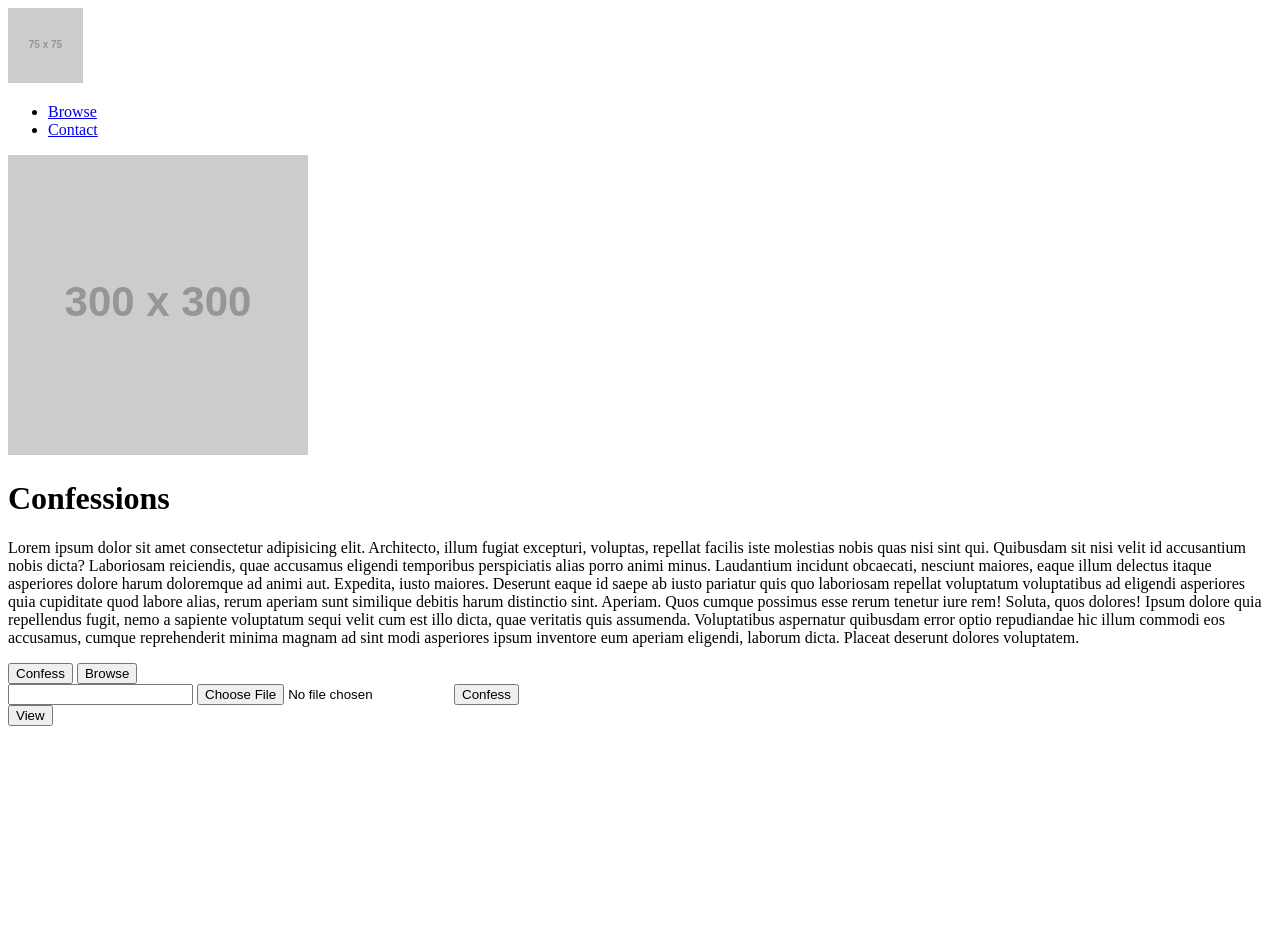
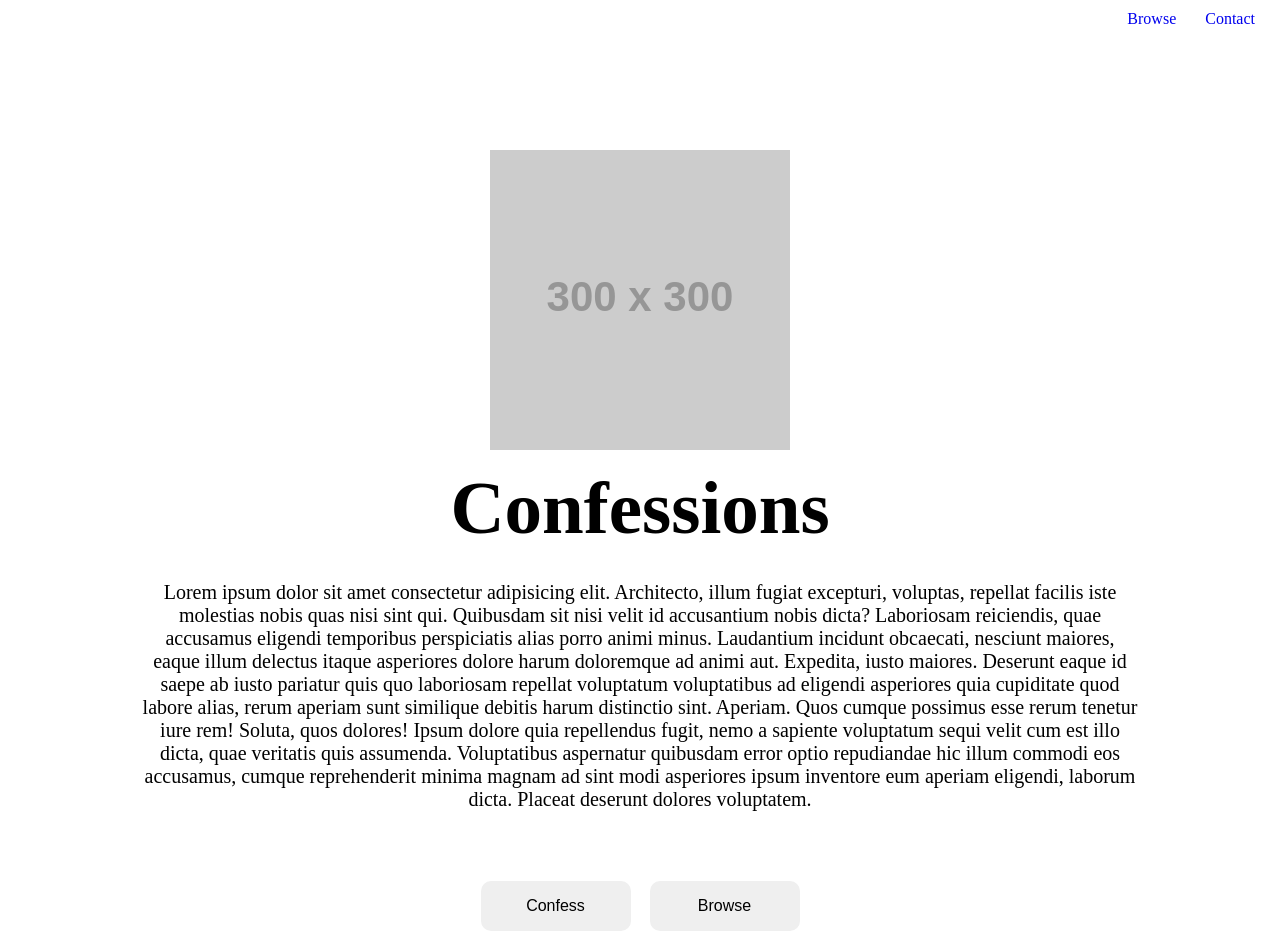
Before and after one commit to sylkylacole/confessions, a plain HTML site: page public/index.html in a window 1280 px wide. Before the commit the page ends 800 px from the top, so only its background shows below. Drawn offline with Linux system fonts and the light colour scheme; placeholder pictures from the web are drawn by us.

Commit message:
CSS positioning is completed for the index page

```diff
--- a/public/index.html
+++ b/public/index.html
@@ -5,9 +5,9 @@
     <meta name="viewport" content="width=device-width, initial-scale=1.0">
     <title>Confessions</title>
     <script src="script.js"></script>
+    <link rel="stylesheet" href="css/main.css">
 </head>
 <body>
-    <a href="index.html"><img src="https://placehold.co/75" alt="logo"></a>
     <nav>
         <ul>
             <li><a href="browse.html">Browse</a></li>
@@ -15,24 +15,26 @@
         </ul>
     </nav>
     <main>
-        <img src="https://placehold.co/300x300" alt="center logo image">
+        <img src="https://placehold.co/300x300" alt="center logo image" id="main-img">
         <h1 class="title">Confessions</h1>
-        <p>Lorem ipsum dolor sit amet consectetur adipisicing elit. Architecto, illum fugiat excepturi, voluptas, repellat facilis iste molestias nobis quas nisi sint qui. Quibusdam sit nisi velit id accusantium nobis dicta?
+        <p class="home-text">Lorem ipsum dolor sit amet consectetur adipisicing elit. Architecto, illum fugiat excepturi, voluptas, repellat facilis iste molestias nobis quas nisi sint qui. Quibusdam sit nisi velit id accusantium nobis dicta?
         Laboriosam reiciendis, quae accusamus eligendi temporibus perspiciatis alias porro animi minus. Laudantium incidunt obcaecati, nesciunt maiores, eaque illum delectus itaque asperiores dolore harum doloremque ad animi aut. Expedita, iusto maiores.
         Deserunt eaque id saepe ab iusto pariatur quis quo laboriosam repellat voluptatum voluptatibus ad eligendi asperiores quia cupiditate quod labore alias, rerum aperiam sunt similique debitis harum distinctio sint. Aperiam.
         Quos cumque possimus esse rerum tenetur iure rem! Soluta, quos dolores! Ipsum dolore quia repellendus fugit, nemo a sapiente voluptatum sequi velit cum est illo dicta, quae veritatis quis assumenda.
         Voluptatibus aspernatur quibusdam error optio repudiandae hic illum commodi eos accusamus, cumque reprehenderit minima magnam ad sint modi asperiores ipsum inventore eum aperiam eligendi, laborum dicta. Placeat deserunt dolores voluptatem.</p>
-        <button type="button">Confess</button> <!-- Hide on click and change to attach button below -->
-        <a href="browse.html" class="button-link" id="browsebutton"><button type="button">Browse</button></a> <!-- Hides when "confess" is clicked -->
+        <div class="buttons">
+            <button type="button" class="button-1" id="confess-button-1">Confess</button> <!-- Hide on click and change to attach button below -->
+            <a href="browse.html" class="button-link" id="browse-button-1"><button type="button" class="button-1">Browse</button></a> <!-- Hides when "confess" is clicked -->
+        </div>
         <div class="confessing"> <!-- When confess button is clicked, HTML title Confessions changes to Confess & the buttons above hide, whilst this div reveals -->
             <form>
                 <!-- <label for="confession"></label> I DON'T WANT A LABEL -->
                 <input id="confession" type="text" required>
                 <input type="file" id="confession-attachment">
-                <button type="submit">Confess</button>
+                <button type="submit" class="button-2">Confess</button>
             </form>
         </div>
-        <a href=""><button>View</button></a> <!-- Link will be generated.....somehow...-->
+        <a href=""><button class="button-2" id="view-button">View</button></a> <!-- Link will be generated.....somehow...-->
     </main>
 </body>
 </html>
--- a/public/scss/colors.scss
+++ b/public/scss/colors.scss
@@ -1,13 +1,4 @@
-// $primary-color: #3498db;
-
-// body {
-//   font-family: Arial, sans-serif;
-//   background-color: $primary-color;
-
-//   h1 {
-//     color: white;
-//   }
-// }
-
-$pink: #FF4E8F;
-$background:
+$main: #985F99;
+$background:    #FCEDFF;
+$accent: #E4CDEA;
+$text: #302738;
--- /dev/null
+++ b/public/scss/main.scss
@@ -0,0 +1,4 @@
+// main.scss
+@use "animation";
+@use "colors";
+@use "positioning";
--- a/public/scss/positioning.scss
+++ b/public/scss/positioning.scss
@@ -0,0 +1,91 @@
+* {
+    margin: 0;
+    padding: 0;
+    box-sizing: border-box;
+}
+
+nav {
+    width: 100vw;
+    height: 50px;
+
+    ul {
+        float: right;
+        margin: 10px 25px 10px 100px;
+
+        li {
+
+            display: inline-block;
+
+
+            a {
+                text-decoration: none;
+                list-style-type: none;
+                margin-left: 25px;
+            }
+        }
+
+    }
+}
+
+main {
+    display: flex;
+    justify-content: center;
+    align-items: center;
+    flex-direction: column;
+
+    #main-img {
+        margin-top: 100px;
+        margin-bottom: 15px;
+    }
+
+    .title {
+        font-size: 75px;
+        margin-top: 0;
+    }
+
+    .home-text {
+        width: 100ch;
+        font-size: 15pt;
+        text-align: center;
+        margin-top: 30px;
+        margin-bottom: 30px;
+    }
+
+    .buttons {
+        display: inline-block;
+        margin: 40px 0;
+
+        #confess-button-1 {
+            margin-right: 15px;
+        }
+    }
+
+    .confessing {
+        display: none;
+    }
+
+    .button-1 {
+        width: 150px;
+        height: 50px;
+        border: none;
+        border-radius: 10px;
+        font-size: 12pt;
+    }
+
+    .button-2 {
+        width: 150px;
+        height: 50px;
+        border: none;
+        border-radius: 10px;
+        font-size: 12pt;
+
+    }
+
+    .button-1, .button-2:hover {
+        cursor: pointer;
+    }
+
+    #view-button {
+        display: none;
+    }
+}
```
Also changed, not shown: public/css/main.css (added), 1 other file.
